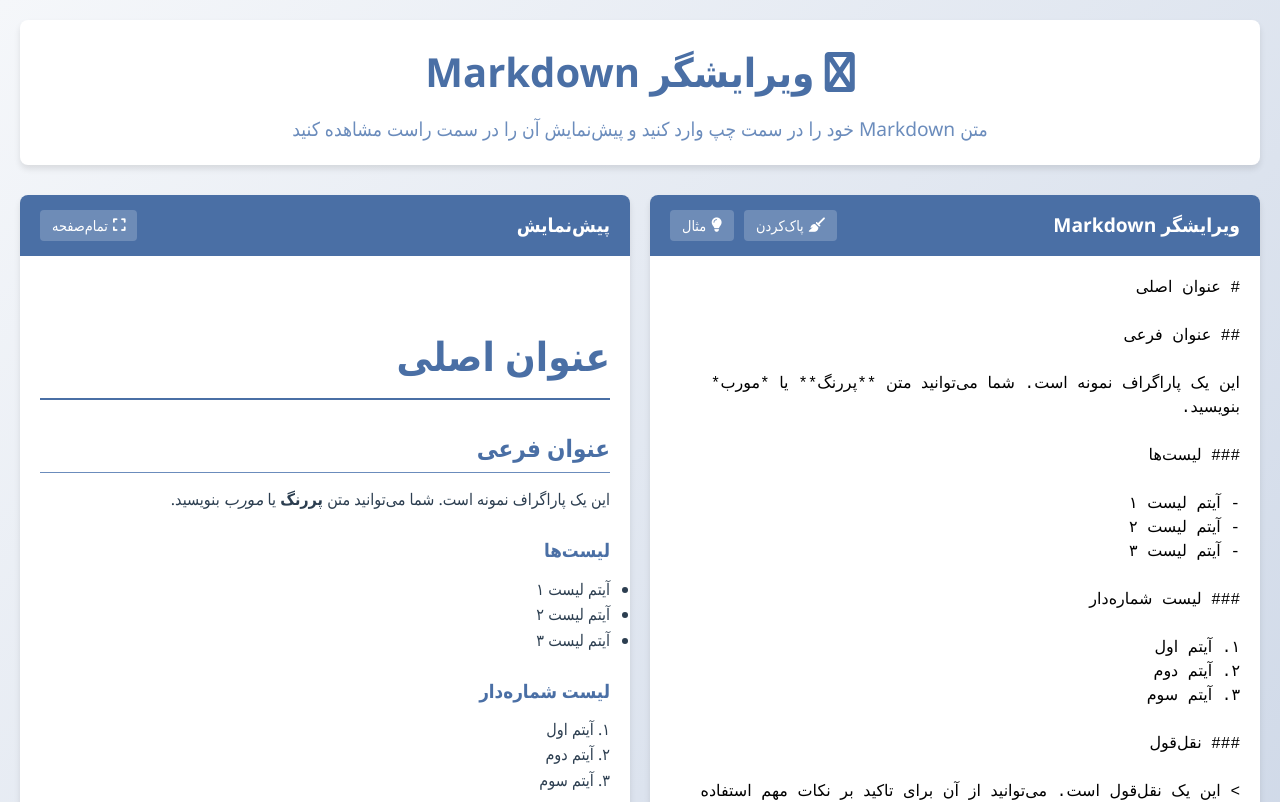
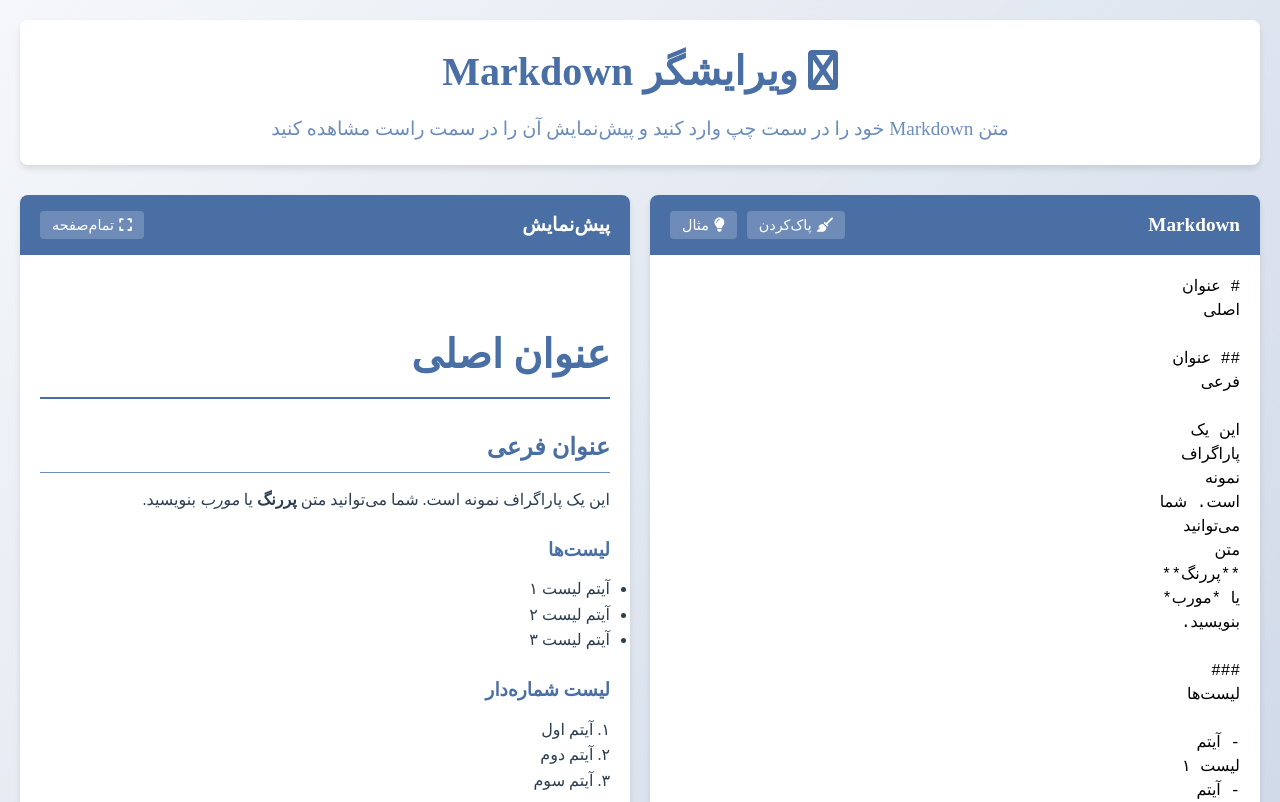
Before and after one commit to s786mc/Markdown, a plain HTML site: page v-old.html in a window 1280 px wide. Shown: the top 802 px of the page. Drawn offline with nearby package versions, Linux system fonts and the light colour scheme; a small style sheet from the web is missing.

Commit message:
Update v-old.html

```diff
--- a/v-old.html
+++ b/v-old.html
@@ -5,12 +5,13 @@
     <meta name="viewport" content="width=device-width, initial-scale=1.0">
     <title>ویرایشگر Markdown</title>
     <link rel="stylesheet" href="https://cdnjs.cloudflare.com/ajax/libs/font-awesome/6.4.0/css/all.min.css">
+<link href="https://cdn.jsdelivr.net/gh/rastikerdar/vazirmatn@v33.003/Vazirmatn-font-face.css" rel="stylesheet" type="text/css" />
     <style>
         * {
             margin: 0;
             padding: 0;
             box-sizing: border-box;
-            font-family: 'Segoe UI', Tahoma, Geneva, Verdana, sans-serif;
+            font-family: 'Vazirmatn, Tahoma, Geneva, Verdana, sans-serif;
         }
 
         :root {
@@ -120,7 +121,7 @@
         }
 
         #markdown-input {
-            width: 100%;
+            width: 20%;
             height: 100%;
             min-height: 500px;
             padding: 20px;
@@ -238,7 +239,7 @@
         <div class="editor-container">
             <div class="panel">
                 <div class="panel-header">
-                    <div class="panel-title">ویرایشگر Markdown</div>
+                    <div class="panel-title">Markdown</div>
                     <div class="panel-actions">
                         <button class="btn" id="clear-btn">
                             <i class="fas fa-broom"></i> پاک‌کردن
```
